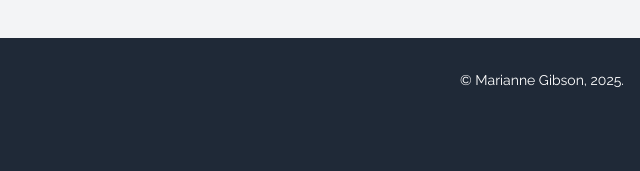
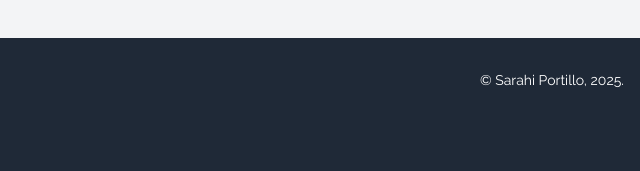
Before and after one commit to SsunSa/lesson09, a plain HTML site: page index.html in a window 1280 px wide. Shown: the part 666-837 px from the top of the page, 640-1280 px from the left. Drawn offline with nearby package versions, Linux system fonts and the light colour scheme.

Commit message:
Add files via upload

```diff
--- a/index.html
+++ b/index.html
@@ -101,7 +101,7 @@ aria-label="My Company Logo">
           </form>
         </div>
         <div class="md:w-1/2 text-sm md:text-right text-center mt-4 md:mt-0">
-          <p>© Marianne Gibson, <span id="year"></span>.</p>
+          <p>© Sarahi Portillo, <span id="year"></span>.</p>
         </div>
       </div>
     </div>
```
